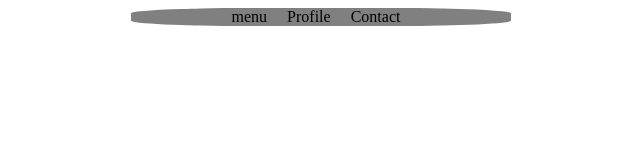
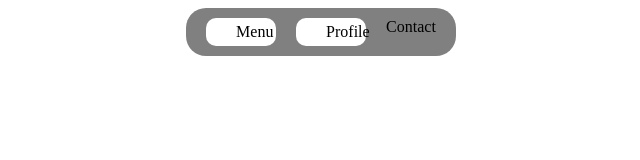
Before and after one commit to Techysubset/flextape, a plain HTML site: page index.html in a window 1280 px wide. Shown: the whole page, without its empty margins (319-959 px from the left). Drawn offline with Linux system fonts and the light colour scheme.

Commit message:
proyecto de periodico

```diff
--- a/estilos.css
+++ b/estilos.css
@@ -14,12 +14,22 @@ body {
   display: flex;
   flex-direction: row;
   justify-content: center;
-  gap: 10px;
-  border-radius: 30%;
-  width: 30%;
-
-  .menu {
-    background-color: white;
-    color: black;
-  }
+  gap: 20px;
+  border-radius: 20px;
+  padding: 10px 20px;
 }
+#menu {
+  background-color: white;
+  color: black;
+  width: 10px;
+  padding: 5px 30px;
+  border-radius: 10px;
+}
+#Profile{
+  background-color: white;
+  color: black;
+  width: 10px;
+  padding: 5px 30px;
+  border-radius: 10px;
+}
+#
--- a/index.html
+++ b/index.html
@@ -9,12 +9,11 @@
   <body>
     <div id="CAJA">
       <div id="container">
-        menu
-        <div id="menu"></div>
-        Profile
-        <div id="Profile"></div>
-        Contact
-        <div id="Contact"></div>
+        <div id="menu">Menu</div>
+
+        <div id="Profile">Profile</div>
+
+        <div id="Contact">Contact</div>
       </div>
     </div>
   </body>
```
